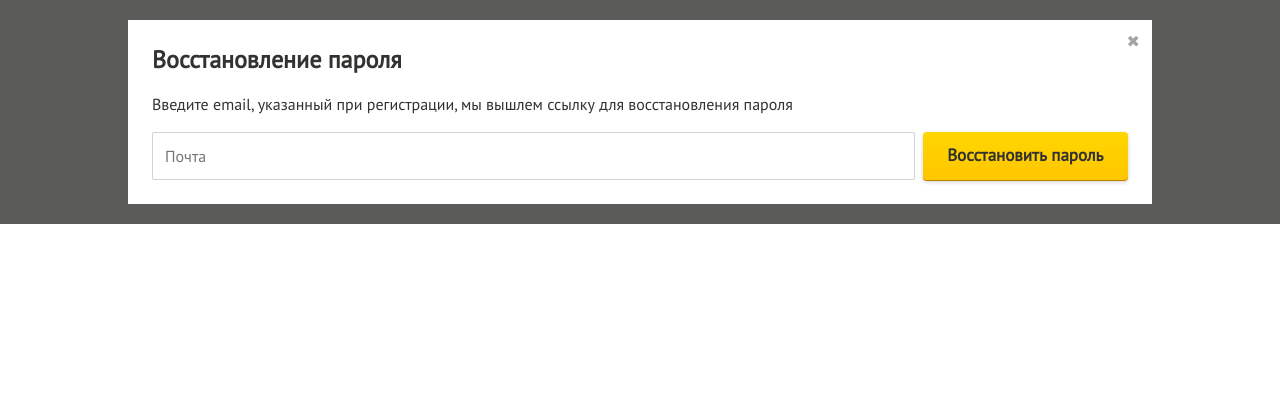
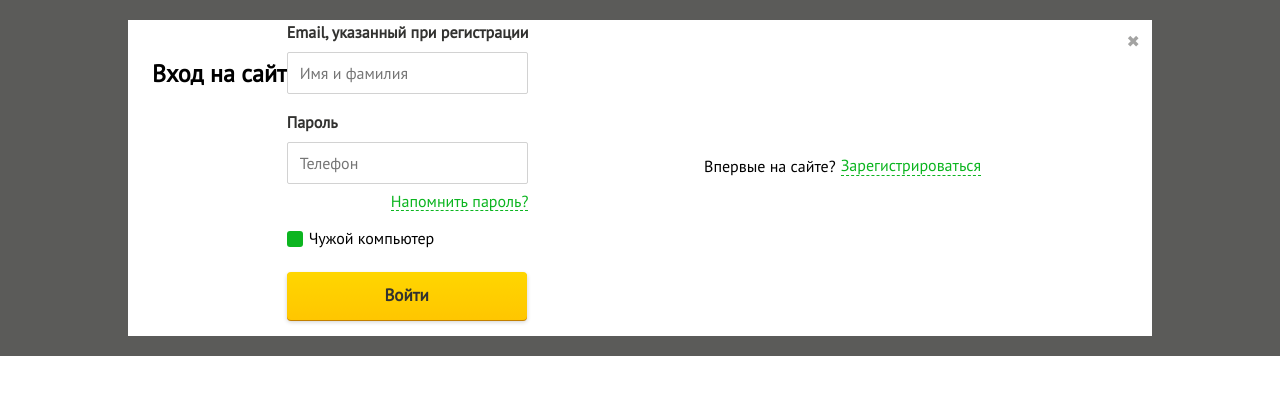
Before and after one commit to akim1995/transtarter, a Vue app in the folder transtarter-frontend/: page / in a window 1280 px wide. Shown: the top 394 px of the page. Built offline with nearby package versions, Linux system fonts and the light colour scheme.

Commit message:
small refactoring

```diff
--- a/transtarter-frontend/src/components/log-in/log-in-styles.scss
+++ b/transtarter-frontend/src/components/log-in/log-in-styles.scss
@@ -1,9 +1,10 @@
+.log-in-modal {
+    padding: 0 24px 0 24px;
     .title {
         font-size: 24px;
         margin: 40px 0 16px 0;
         text-align: left;
     }
-
     .log-in-form {
         padding-right: 18%;
         .remember-password {
@@ -21,7 +22,6 @@
             width: 240px;
         }
     }
-
     .want-to-reg {
         display: flex;
         flex-direction: row;
@@ -33,7 +33,6 @@
             border-bottom: 1px dashed $green;
         }
     }
-
     @media (max-width: 768px) {
         .title {
             font-size: 20px;
@@ -53,3 +52,4 @@
             }
         }
     }
+}
--- a/transtarter-frontend/src/views/Home.vue
+++ b/transtarter-frontend/src/views/Home.vue
@@ -1,16 +1,16 @@
 <template>
   <div class="home">
     <!-- <Registration /> -->
-    <!-- <LogIn /> -->
-    <PasswordRestore />
+    <LogIn />
+    <!-- <PasswordRestore /> -->
   </div>
 </template>
 
 <script lang="ts">
-import { Component, Vue } from 'vue-property-decorator';
-import Registration from '@/components/registration/registration.vue'; // @ is an alias to /src
-import LogIn from '@/components/log-in/log-in.vue'; // @ is an alias to /src
-import PasswordRestore from '@/components/password-restore/password-restore.vue'; // @ is an alias to /src
+import { Component, Vue } from 'vue-property-decorator'
+import Registration from '@/components/registration/registration.vue' // @ is an alias to /src
+import LogIn from '@/components/log-in/log-in.vue' // @ is an alias to /src
+import PasswordRestore from '@/components/password-restore/password-restore.vue' // @ is an alias to /src
 
 @Component({
   components: {
```
Lines whose indentation alone changed are shown as unchanged.
